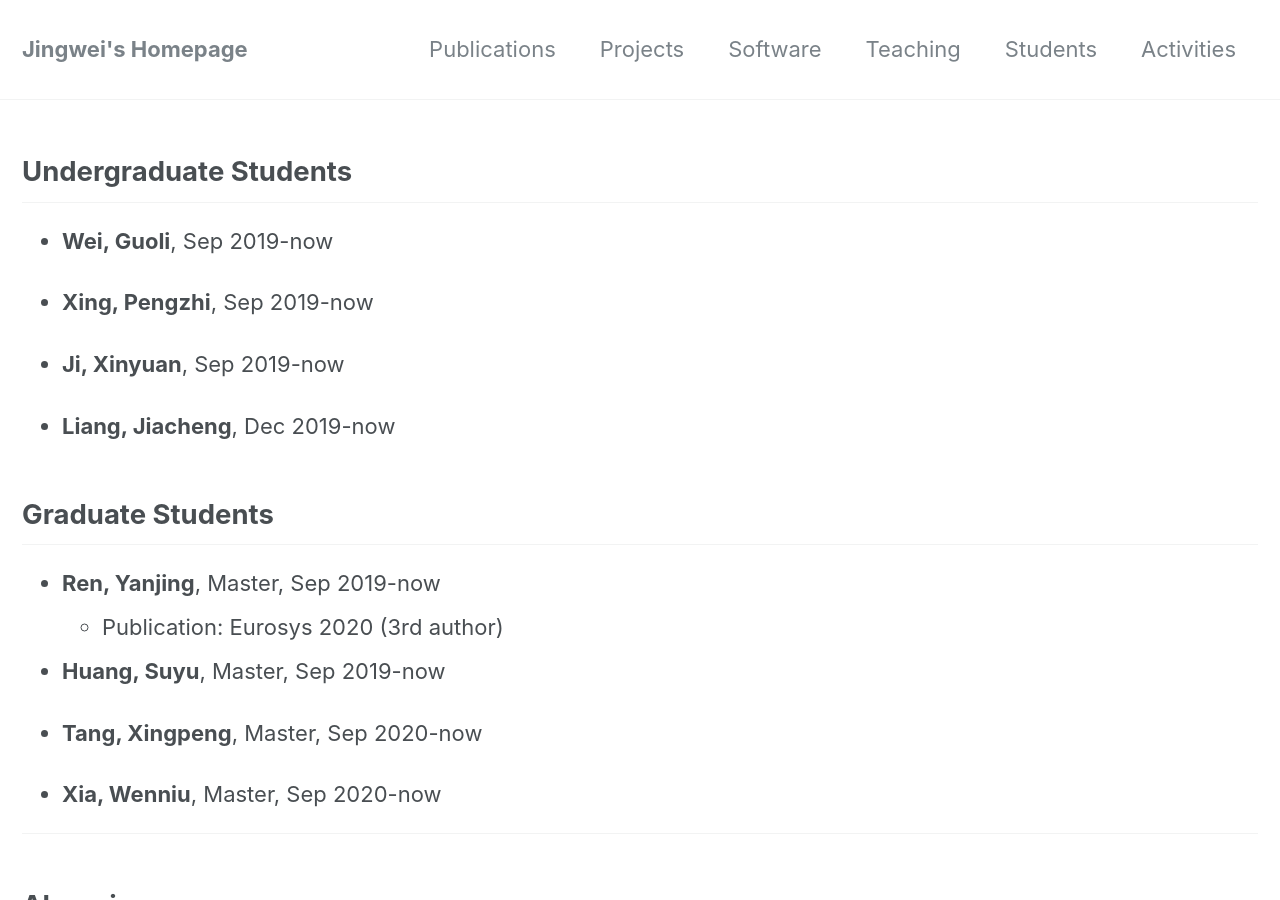
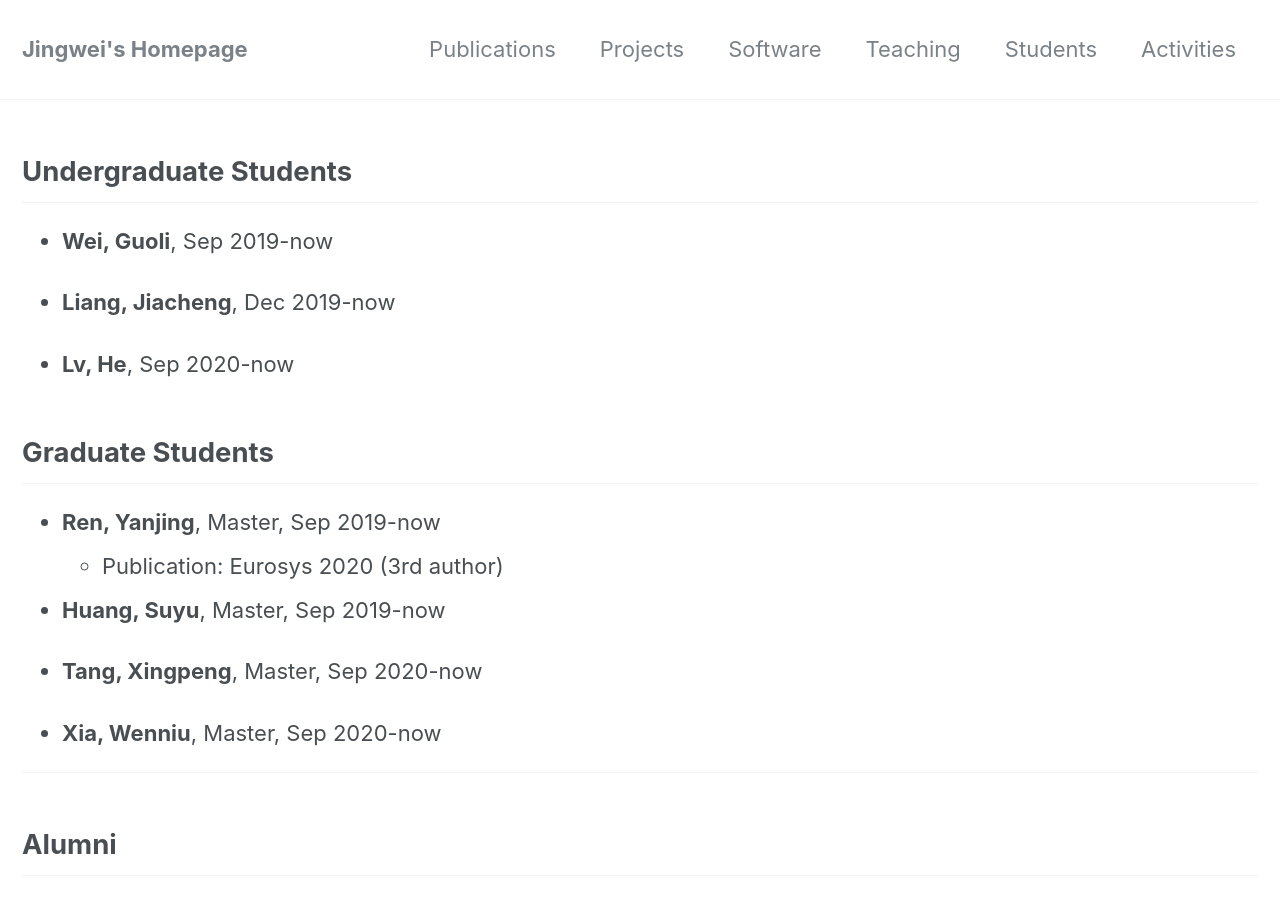
Before and after one commit to jingwei87/jingwei87.github.io, a Jekyll site: the page built from _pages/student.md, in a window 1280 px wide and 900 px high. Built offline with Jekyll 4.4.1, drawn with Linux system fonts in a browser that asks for light colours; nearby versions of some CDN libraries.

Commit message:
update bmc publication & student

```diff
--- a/_pages/student.md
+++ b/_pages/student.md
@@ -8,11 +8,9 @@ permalink: /student/index.html
 
 - **Wei, Guoli**, Sep 2019-now
 
-- **Xing, Pengzhi**, Sep 2019-now
+- **Liang, Jiacheng**, Dec 2019-now
 
-- **Ji, Xinyuan**, Sep 2019-now
-
-- **Liang, Jiacheng**, Dec 2019-now
+- **Lv, He**, Sep 2020-now
 
 ## Graduate Students
 - **Ren, Yanjing**, Master, Sep 2019-now
```
Also changed, not shown: 3 other files.
